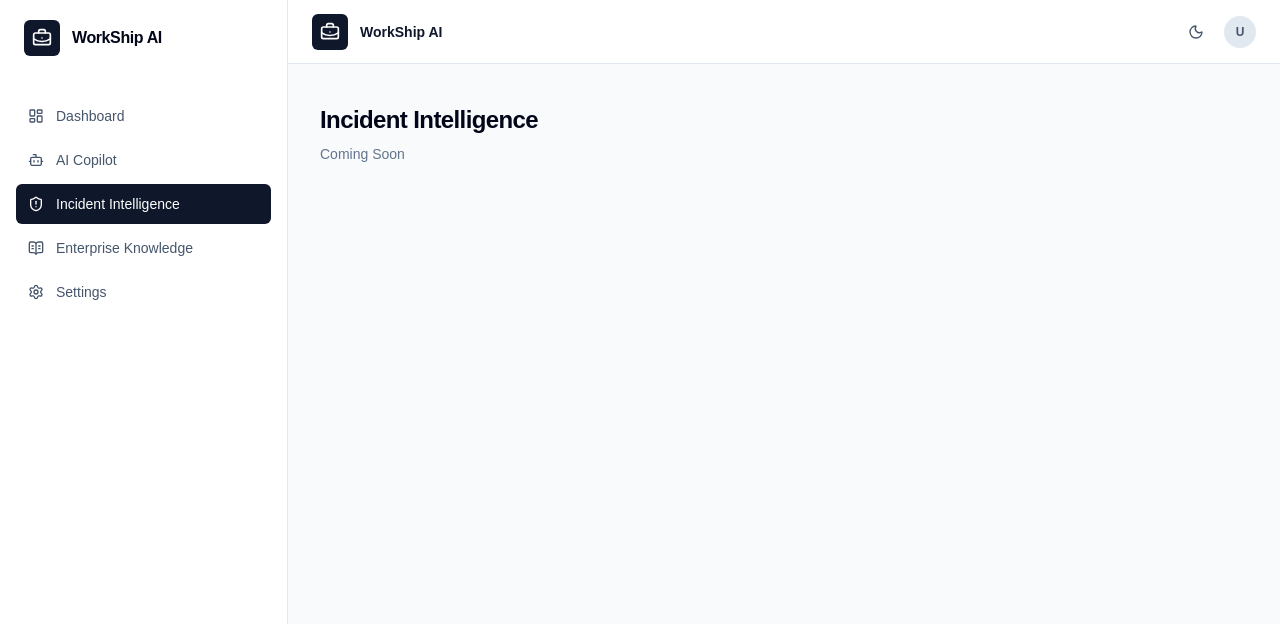
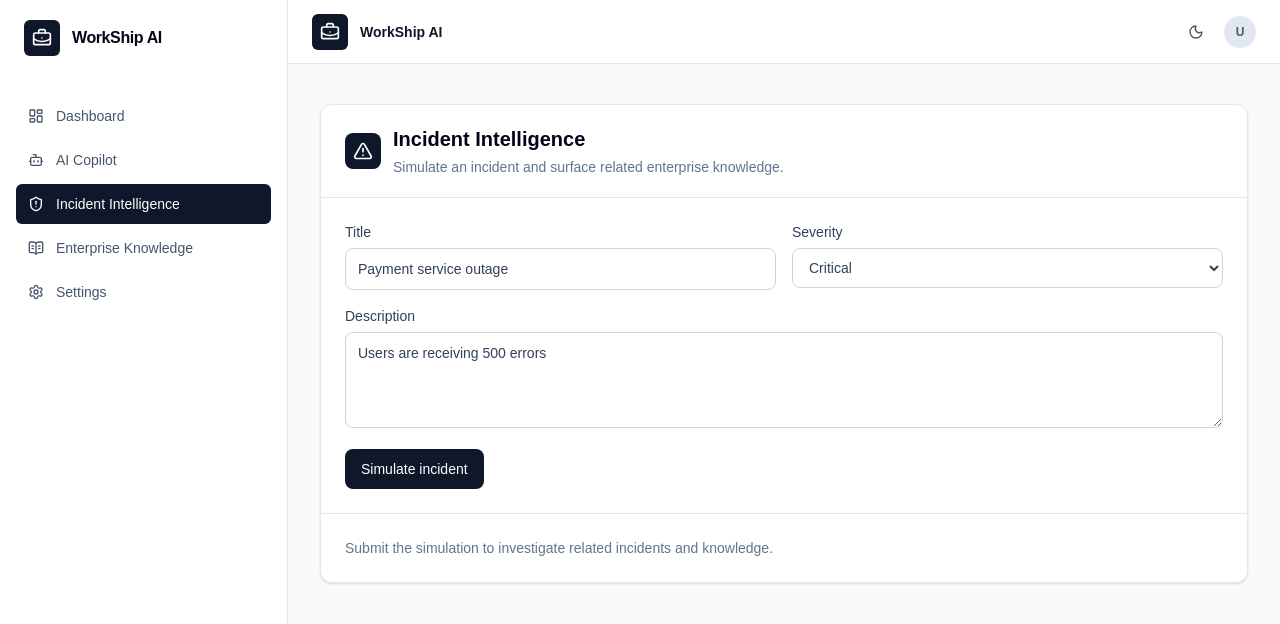
Before and after one commit to bhuvisingh1107-tech/WorkShip-AI, a Next.js app in the folder frontend/: page /incidents in a window 1280 px wide. Shown: the top 624 px of the page. Built offline with nearby package versions, Linux system fonts and the light colour scheme.

Commit message:
Add incident intelligence frontend demo

```diff
--- a/frontend/app/incidents/page.tsx
+++ b/frontend/app/incidents/page.tsx
@@ -1,5 +1,75 @@
-import { PageContainer } from "@/components/page-container";
+"use client";
+
+import { FormEvent, useState } from "react";
+import { AlertTriangle, Check, LoaderCircle } from "lucide-react";
+
+type SimulationResponse = {
+  incident: { title: string; severity: string; status: string };
+  similarIncidents: { title: string; similarity: number }[];
+  relatedDocuments: { title: string; similarity: number }[];
+  recommendedActions: string[];
+  timeline: string[];
+};
 
 export default function IncidentsPage() {
-  return <PageContainer title="Incident Intelligence" />;
+  const [title, setTitle] = useState("Payment service outage");
+  const [description, setDescription] = useState("Users are receiving 500 errors");
+  const [severity, setSeverity] = useState("critical");
+  const [result, setResult] = useState<SimulationResponse | null>(null);
+  const [error, setError] = useState("");
+  const [isLoading, setIsLoading] = useState(false);
+
+  async function simulate(event: FormEvent<HTMLFormElement>) {
+    event.preventDefault();
+    setError("");
+    setIsLoading(true);
+    try {
+      const response = await fetch("/api/incidents/simulate", {
+        method: "POST",
+        headers: { "Content-Type": "application/json" },
+        body: JSON.stringify({ title, description, severity }),
+      });
+      if (!response.ok) throw new Error("Unable to simulate the incident.");
+      setResult((await response.json()) as SimulationResponse);
+    } catch (requestError) {
+      setError(requestError instanceof Error ? requestError.message : "Something went wrong.");
+    } finally {
+      setIsLoading(false);
+    }
+  }
+
+  return (
+    <section className="mx-auto max-w-5xl px-4 py-8 sm:px-6 lg:px-8 lg:py-10">
+      <div className="rounded-xl border border-slate-200 bg-white shadow-sm">
+        <div className="border-b border-slate-200 px-5 py-5 sm:px-6">
+          <div className="flex items-center gap-3">
+            <div className="rounded-lg bg-slate-900 p-2 text-white"><AlertTriangle className="size-5" /></div>
+            <div><h1 className="text-xl font-semibold text-slate-950">Incident Intelligence</h1><p className="mt-1 text-sm text-slate-500">Simulate an incident and surface related enterprise knowledge.</p></div>
+          </div>
+        </div>
+
+        <form className="grid gap-4 border-b border-slate-200 p-5 sm:grid-cols-2 sm:p-6" onSubmit={simulate}>
+          <label className="text-sm font-medium text-slate-700">Title<input className="mt-1.5 w-full rounded-lg border border-slate-300 px-3 py-2.5 font-normal outline-none focus:border-slate-900" onChange={(event) => setTitle(event.target.value)} required value={title} /></label>
+          <label className="text-sm font-medium text-slate-700">Severity<select className="mt-1.5 w-full rounded-lg border border-slate-300 bg-white px-3 py-2.5 font-normal outline-none focus:border-slate-900" onChange={(event) => setSeverity(event.target.value)} value={severity}><option value="critical">Critical</option><option value="high">High</option><option value="medium">Medium</option><option value="low">Low</option></select></label>
+          <label className="text-sm font-medium text-slate-700 sm:col-span-2">Description<textarea className="mt-1.5 min-h-24 w-full rounded-lg border border-slate-300 px-3 py-2.5 font-normal outline-none focus:border-slate-900" onChange={(event) => setDescription(event.target.value)} required value={description} /></label>
+          <div className="sm:col-span-2"><button className="inline-flex items-center gap-2 rounded-lg bg-slate-900 px-4 py-2.5 text-sm font-medium text-white disabled:bg-slate-400" disabled={isLoading} type="submit">{isLoading && <LoaderCircle className="size-4 animate-spin" />}{isLoading ? "Investigating…" : "Simulate incident"}</button></div>
+        </form>
+
+        <div className="space-y-5 p-5 sm:p-6">
+          {error && <p className="rounded-lg bg-red-50 p-3 text-sm text-red-700">{error}</p>}
+          {!result && !isLoading && !error && <p className="text-sm text-slate-500">Submit the simulation to investigate related incidents and knowledge.</p>}
+          {result && <div className="space-y-5">
+            <div className="rounded-lg bg-slate-50 p-4"><p className="text-xs font-semibold uppercase tracking-wide text-slate-500">Simulated incident</p><p className="mt-1 font-semibold text-slate-950">{result.incident.title}</p><p className="mt-1 text-sm text-slate-600">{result.incident.severity} · {result.incident.status}</p></div>
+            <div className="grid gap-5 md:grid-cols-2"><ResultList title="Similar incidents" items={result.similarIncidents.map((item) => `${item.title} · ${Math.round(item.similarity * 100)}% match`)} /><ResultList title="Related documents" items={result.relatedDocuments.map((item) => item.title)} /></div>
+            <div><h2 className="text-sm font-semibold text-slate-900">Recommended actions</h2><ul className="mt-2 space-y-2">{result.recommendedActions.map((action) => <li className="flex items-center gap-2 text-sm text-slate-700" key={action}><Check className="size-4 text-emerald-600" />{action}</li>)}</ul></div>
+            <div><h2 className="text-sm font-semibold text-slate-900">Timeline</h2><ol className="mt-2 space-y-2 border-l border-slate-200 pl-4">{result.timeline.map((step) => <li className="text-sm text-slate-700" key={step}>{step}</li>)}</ol></div>
+          </div>}
+        </div>
+      </div>
+    </section>
+  );
 }
+
+function ResultList({ title, items }: { title: string; items: string[] }) {
+  return <div><h2 className="text-sm font-semibold text-slate-900">{title}</h2><ul className="mt-2 space-y-2">{items.length ? items.map((item) => <li className="rounded-lg border border-slate-200 p-3 text-sm text-slate-700" key={item}>{item}</li>) : <li className="text-sm text-slate-500">No related results found.</li>}</ul></div>;
+}
```
